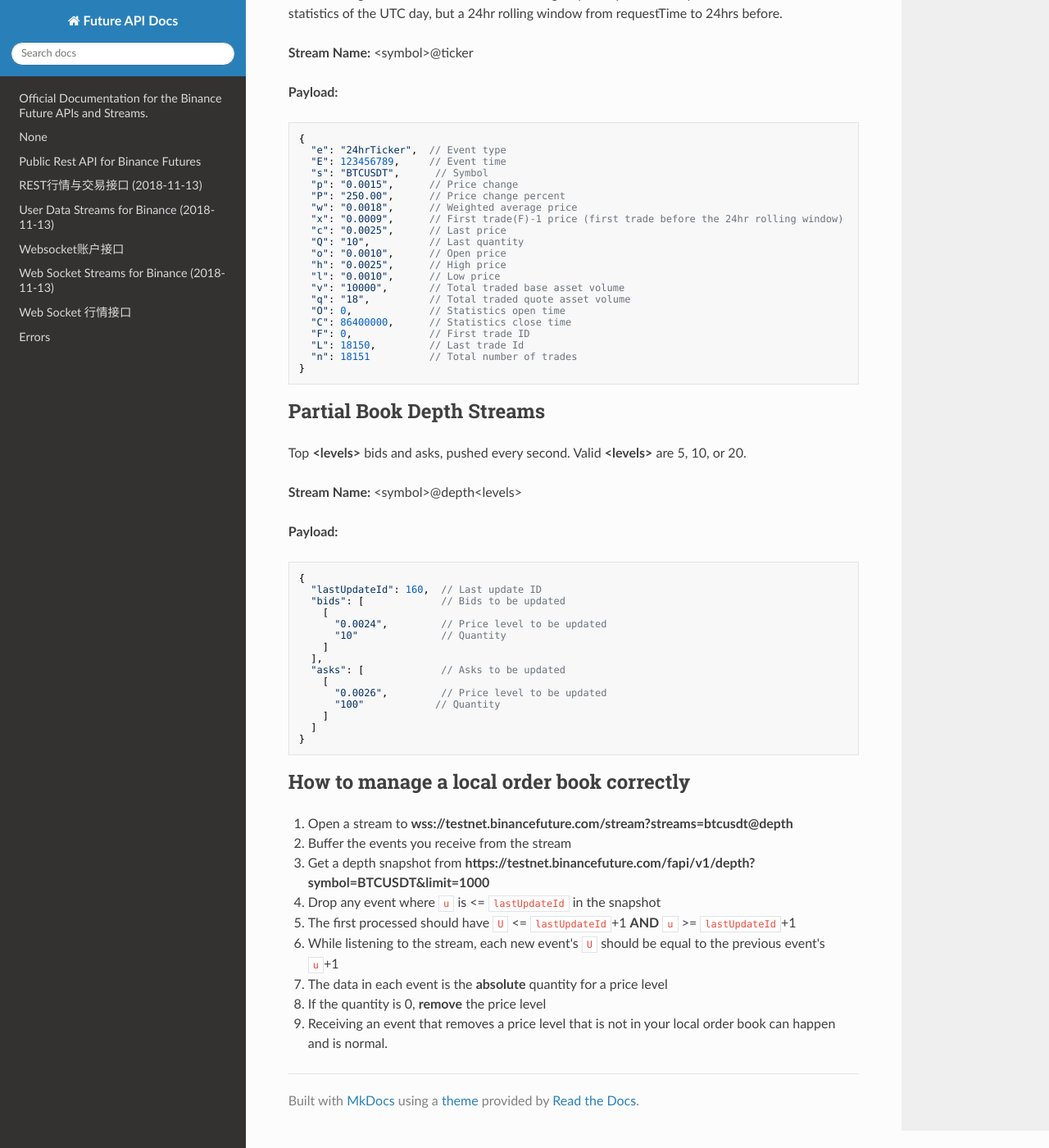
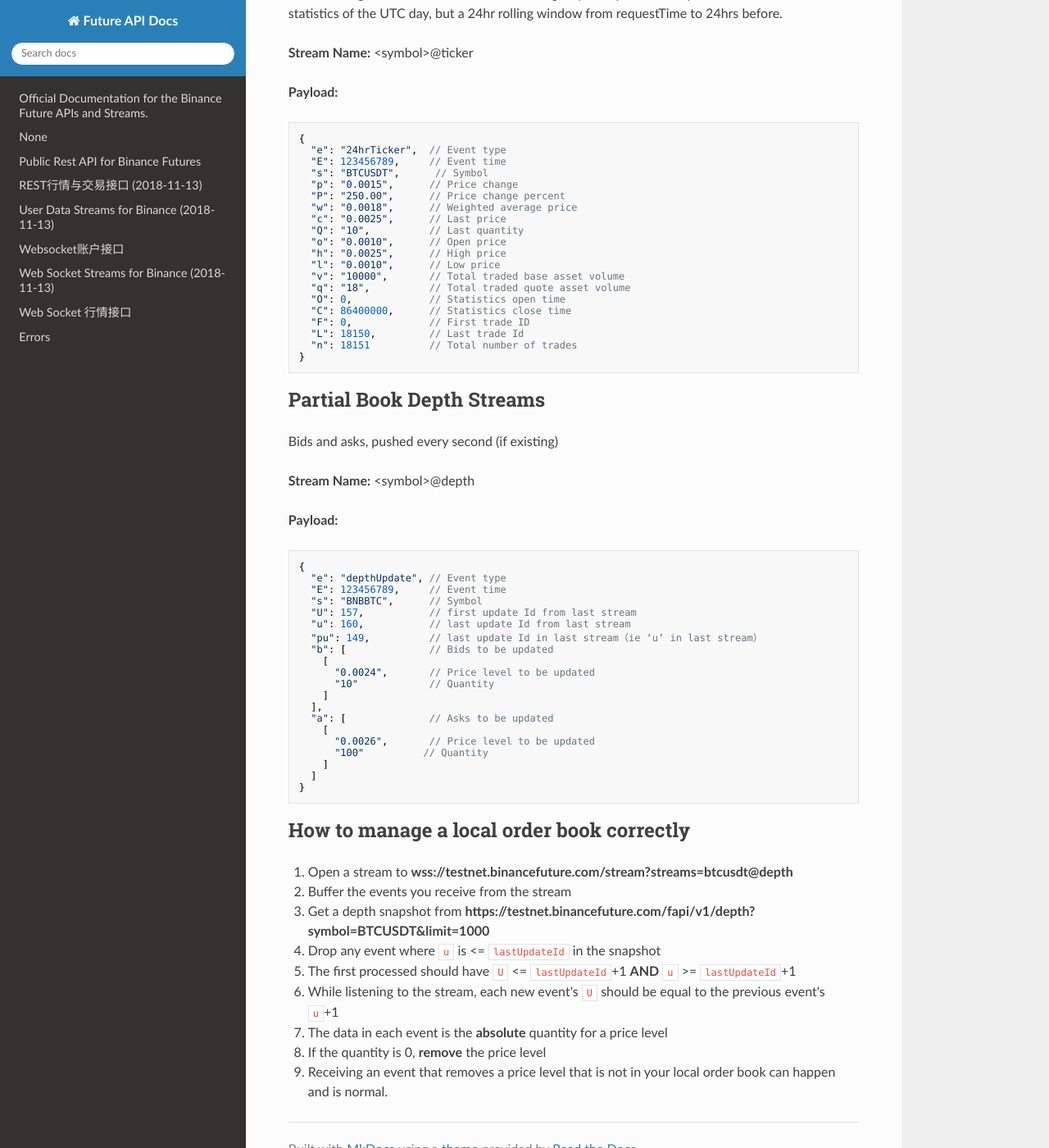
Before and after one commit to peterzan888/Binance-Future-API-test-doc, an MkDocs documentation site: the page built from docs/market_data.md, in a window 1280 px wide and 1400 px high, scrolled down 11003 px. Shown: the whole window at 82% size. Built offline with MkDocs 1.6.1, drawn with Linux system fonts in a browser that asks for light colours; nearby versions of some CDN libraries.

Commit message:
Add files via upload

````diff
--- a/docs/market_data.md
+++ b/docs/market_data.md
@@ -572,7 +572,6 @@ m -> minutes; h -> hours; d -> days; w -> weeks; M -> months
   "p": "0.0015",      // Price change
   "P": "250.00",      // Price change percent
   "w": "0.0018",      // Weighted average price
-  "x": "0.0009",      // First trade(F)-1 price (first trade before the 24hr rolling window)
   "c": "0.0025",      // Last price
   "Q": "10",          // Last quantity
   "o": "0.0010",      // Open price
@@ -589,25 +588,32 @@ m -> minutes; h -> hours; d -> days; w -> weeks; M -> months
 ```
 
 
+
 ## Partial Book Depth Streams
-Top **<levels\>** bids and asks, pushed every second. Valid **<levels\>** are 5, 10, or 20.
+Bids and asks, pushed every second (if existing)
 
-**Stream Name:** <symbol\>@depth<levels\>
+**Stream Name:** <symbol\>@depth
 
 **Payload:**
+
 ```javascript
 {
-  "lastUpdateId": 160,  // Last update ID
-  "bids": [             // Bids to be updated
+  "e": "depthUpdate", // Event type
+  "E": 123456789,     // Event time
+  "s": "BNBBTC",      // Symbol
+  "U": 157,           // first update Id from last stream
+  "u": 160,           // last update Id from last stream
+  "pu": 149,          // last update Id in last stream（ie ‘u’ in last stream）
+  "b": [              // Bids to be updated
     [
-      "0.0024",         // Price level to be updated
-      "10"              // Quantity
+      "0.0024",       // Price level to be updated
+      "10"            // Quantity
     ]
   ],
-  "asks": [             // Asks to be updated
+  "a": [              // Asks to be updated
     [
-      "0.0026",         // Price level to be updated
-      "100"            // Quantity
+      "0.0026",       // Price level to be updated
+      "100"          // Quantity
     ]
   ]
 }
````
